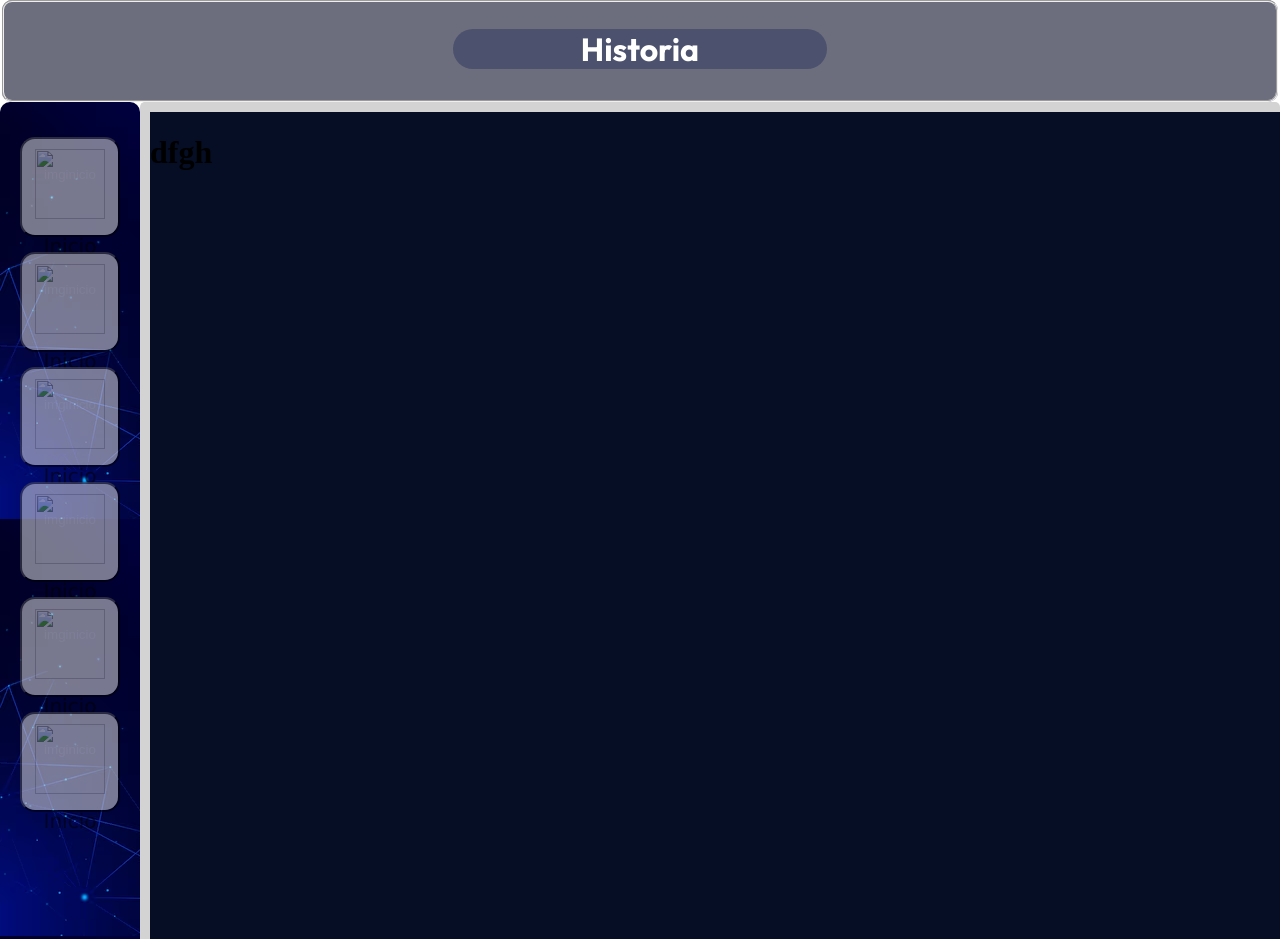
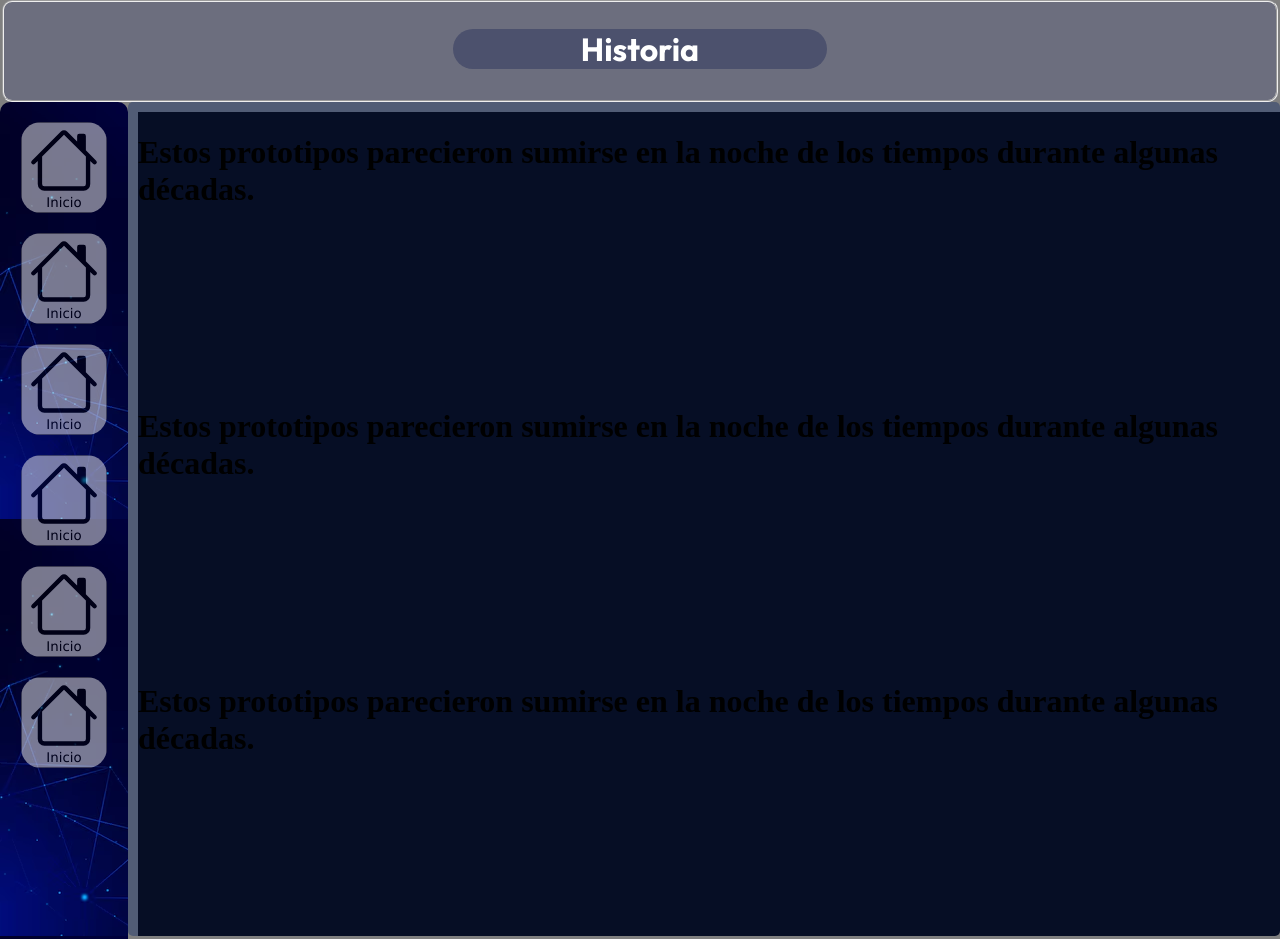
Before and after one commit to Danrome0/Programador-Explorador, a plain HTML site: page Plantilla.html in a window 1280 px wide. Shown: the top 939 px of the page. Drawn offline with Linux system fonts and the light colour scheme.

Commit message:
Pequeños cambios en en la barra de navegación

```diff
--- a/Plantilla.html
+++ b/Plantilla.html
@@ -18,84 +18,96 @@
     </header>
     <main>
       <div class="contenedor">
-        <div class="columna" >
+        <div class="columna-nav">
           <div class="botones">
             <button class="efecto">
               <img
-                src="./Imagenes/house.svg"
-                alt="imginicio"
+                src="./img/house.svg"
+                alt="imagen de inicio"
                 width="70"
                 height="70"
-                class="blanco"
-              /><br /><br />
+                class="Imagenes-nav"
+              /><br>
               <a href="Inicio.html">Inicio</a>
             </button>
           </div>
           <div class="botones">
             <button class="efecto">
               <img
-                src="./Imagenes/house.svg"
+                src="./img/house.svg"
                 alt="imginicio"
                 width="70"
                 height="70"
-                class="blanco"
-              /><br /><br />
+                class="Imagenes-nav"
+              /><br/>
               <a href="Inicio.html">Inicio</a>
             </button>
           </div>
           <div class="botones">
             <button class="efecto">
               <img
-                src="./Imagenes/house.svg"
+                src="./img/house.svg"
                 alt="imginicio"
                 width="70"
                 height="70"
-                class="blanco"
-              /><br /><br />
+                class="Imagenes-nav"
+              /><br/>
               <a href="Inicio.html">Inicio</a>
             </button>
           </div>
           <div class="botones">
             <button class="efecto">
               <img
-                src="./Imagenes/house.svg"
+                src="./img/house.svg"
                 alt="imginicio"
                 width="70"
                 height="70"
-                class="blanco"
-              /><br /><br />
+                class="Imagenes-nav"
+              /><br/>
               <a href="Inicio.html">Inicio</a>
             </button>
           </div>
           <div class="botones">
             <button class="efecto">
               <img
-                src="./Imagenes/house.svg"
+                src="./img/house.svg"
                 alt="imginicio"
                 width="70"
                 height="70"
-                class="blanco"
-              /><br /><br />
+                class="Imagenes-nav"
+              /><br/>
               <a href="Inicio.html">Inicio</a>
             </button>
           </div>
           <div class="botones">
             <button class="efecto">
               <img
-                src="./Imagenes/house.svg"
+                src="./img/house.svg"
                 alt="imginicio"
                 width="70"
                 height="70"
-                class="blanco"
-              /><br /><br />
+                class="Imagenes-nav"
+              /><br/>
               <a href="Inicio.html">Inicio</a>
             </button>
           </div>
         </div>
         <div class="text">
+          <div class="parrafo 1">
             <h1>
-                dfgh
+              Estos prototipos parecieron sumirse en la noche de los tiempos durante algunas décadas.
             </h1>
+          </div>
+          <div class="parrafo 2">
+            <h1>
+              Estos prototipos parecieron sumirse en la noche de los tiempos durante algunas décadas.
+            </h1>
+          </div>
+          <div class="parrafo 3">
+            <h1>
+              Estos prototipos parecieron sumirse en la noche de los tiempos durante algunas décadas.
+            </h1>
+          </div>
         </div>
       </div>
     </main>
--- a/style_plantilla.css
+++ b/style_plantilla.css
@@ -1,18 +1,11 @@
 body{
-    margin: 0%;
-
+    margin: 0;
+    padding: 0;
+    background: grey;
 }
-button{
-    color: rgb(252, 252, 252);
-    width: 100px;
-    height: 100px;
-    border-radius: 15%;
-    opacity: 0.5;
-    padding: 10;
-}
+/* Encabezado */
 fieldset{
     border-radius: 10px;
-
 }
 fieldset h1 {
     text-align: center;
@@ -23,7 +16,7 @@ fieldset h1 {
     margin-right: 35%;
     border-radius: 30px;
 }
-
+/* Estructura pagina */
 .contenedor{
     width: 100%;
     display: grid;
@@ -31,12 +24,10 @@ fieldset h1 {
 }
 a{
     font-family: 'Lucida Sans', 'Lucida Sans Regular', 'Lucida Grande', 'Lucida Sans Unicode', Geneva, Verdana, sans-serif;
-    text-decoration: none;
-    text-align: center;
-    font-size: 150%;
-    color: rgb(0, 0, 0);
+
 }
-.columna{
+/* Barra de Navegador */
+.columna-nav{
     height: 120%;
     display: flex;
     flex-direction: column;
@@ -44,18 +35,30 @@ a{
     padding: 20;
     background-image: url(./gradient-connection-background_23-2150462053.avif);
     border-radius: 10px;
+    gap: 20px
 }
 .botones{
-    margin-top: 15%;
+    opacity: 0.5;
+    border: 1px;
+    border-radius: 20px;
+	position: relative;
+	overflow: hidden;
 }
+.botones a {
+    font-size: 100%;
+    text-decoration: none;
+    text-align: center;
+    color: black;
+}
+/* Informacion de la pagina */
 .text{
     height: 120%;
     background-color: rgb(6, 14, 37);
     margin: none;
-    border-top: 10px solid lightgrey;
-    border-left: 10px solid lightgrey;
+    border-top: 10px solid #515c75;
+    border-left: 10px solid #515c75;
     border-radius: 5px;
-    /*box-shadow: 0 0 0 10px rgb(197, 189, 189);*/
 
-
+    display: grid;
+    grid-template-columns: ;
 }
```
Also changed, not shown: img/house.svg (added).
